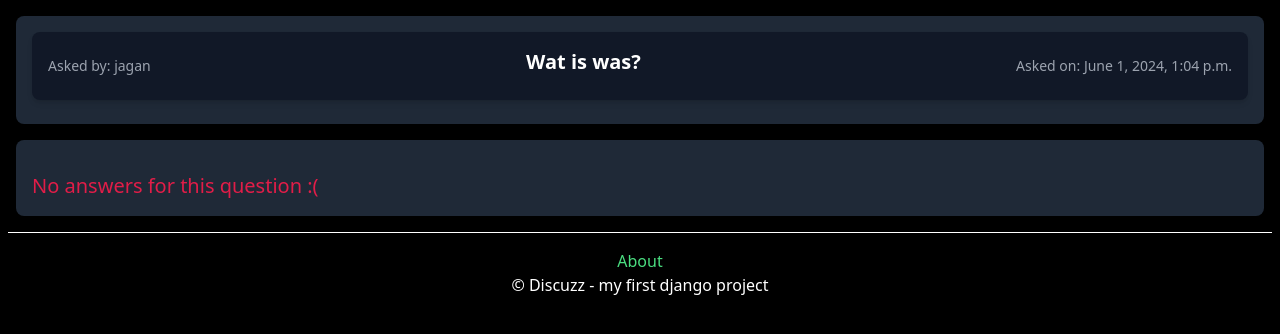
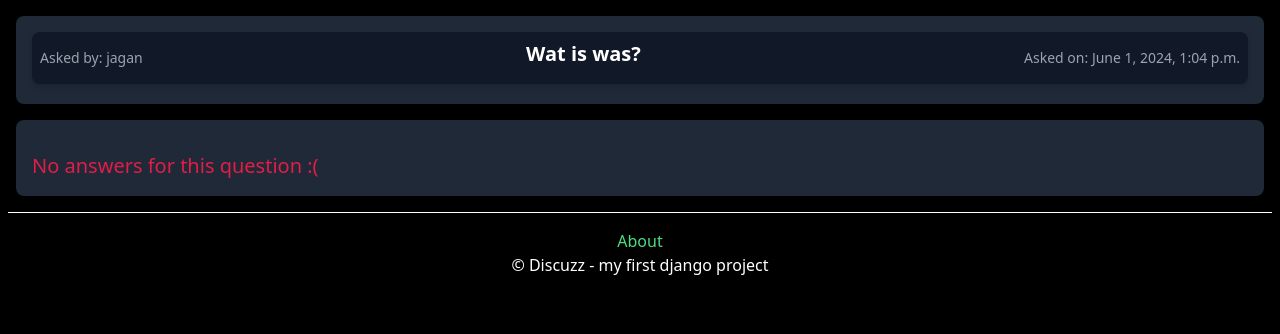
Before and after one commit to Jackgunnn/Discuzz, a Django app: page /question/169/answer/ in a window 1280 px wide. Shown: the part 57-391 px from the top of the page. Run offline with Django 5.2, Linux system fonts and the light colour scheme; data comes from the database, SQL or seed files in the repository; both versions use the stored data as it was after the commit; some libraries are stand-ins or nearby versions.

Commit message:
Added folder - .ebextensions

```diff
--- a/templates/homepage_with_pagination.html
+++ b/templates/homepage_with_pagination.html
@@ -6,7 +6,7 @@
 
         {% if questions %}
             {% for question in page_obj %}
-                <div class="bg-gray-900 p-4 rounded-lg mb-2 shadow-lg">
+                <div class="bg-gray-900 p-2 rounded-lg mb-1 shadow-lg">
                     <div class="flex justify-between items-center text-gray-400 text-sm">
                         <p>Asked by: <a href="{% url 'other_user_profile' question.asked_by_id %}" class="no-underline hover:underline decoration-green-400">{{ question.asked_by }}</a></p>
                         <a href="{% url 'show_answer' question.id %}">
--- a/templates/show_answers.html
+++ b/templates/show_answers.html
@@ -4,7 +4,7 @@
 
 
 {% block content %}
-    <div class="bg-gray-900 p-4 rounded-lg mb-2 shadow-md">
+    <div class="bg-gray-900 p-2 rounded-lg mb-1 shadow-md">
         <div class="flex justify-between items-center text-gray-400 text-sm">
             <p>Asked by: <a href="{% url 'other_user_profile' question.asked_by_id %}" class="no-underline hover:underline decoration-green-400">{{ question.asked_by }}</a></p>
             <h2 class="text-xl font-semibold text-white mb-2">{{ question.question }}</h2>
@@ -31,7 +31,7 @@
         {% if answers %}
         <h1 class="text-xl text-left text-green-600 mb-2">Answers:</h1>
             {% for answer in answers %}
-                <div class="bg-gray-900 p-4 rounded-lg mb-2 shawdow-md">
+                <div class="bg-gray-900 p-2 rounded-lg mb-1 shawdow-md">
                     <div class="flex justify-between items-center text-gray-400 text-sm">
                         <p>Answered by: <a href="{% url 'other_user_profile' answer.answered_by_id %}" class="no-underline hover:underline decoration-green-400">{{ answer.answered_by }}</a></p>
                         <h2 class="text-xl font-semibold text-white mb-1">{{ answer.answer }}</h2>
--- a/templates/user_answers.html
+++ b/templates/user_answers.html
@@ -22,7 +22,7 @@
 {% block content %}
     {% if answers %}
         {% for answer in answers %}
-           <div class="bg-gray-900 p-4 rounded-lg mb-2 shadow-md">
+           <div class="bg-gray-900 p-2 rounded-lg mb-1 shadow-md">
                 <div class="flex justify-between items-center text-gray-400 text-sm">
                     <a href="{% url 'show_answer' answer.question_id %}" class="no-underline hover:underline decoration-green-400">{{ answer.question }}</a>
                     <h2 class="text-xl font-semibold text-white mb-1">{{ answer.answer }}</h2>
--- a/templates/user_questions.html
+++ b/templates/user_questions.html
@@ -3,7 +3,7 @@
 {% block content %}
     {% if questions %}
         {% for question in questions %}
-           <div class="bg-gray-900 p-4 rounded-lg mb-2 shadow-md">
+           <div class="bg-gray-900 p-2 rounded-lg mb-1 shadow-md">
                 <div class="flex justify-between items-center text-gray-400 text-sm">
                     <p>Asked on: {{ question.asked_at }}</p>
                     <a href="{% url 'show_answer' question.id %}"><h2 class="text-xl hover:text-green-400 font-semibold text-white mb-1">{{ question.question }}</h2></a>
```
Also changed, not shown: .ebextensions/django.config.txt (added), db.sqlite3.
